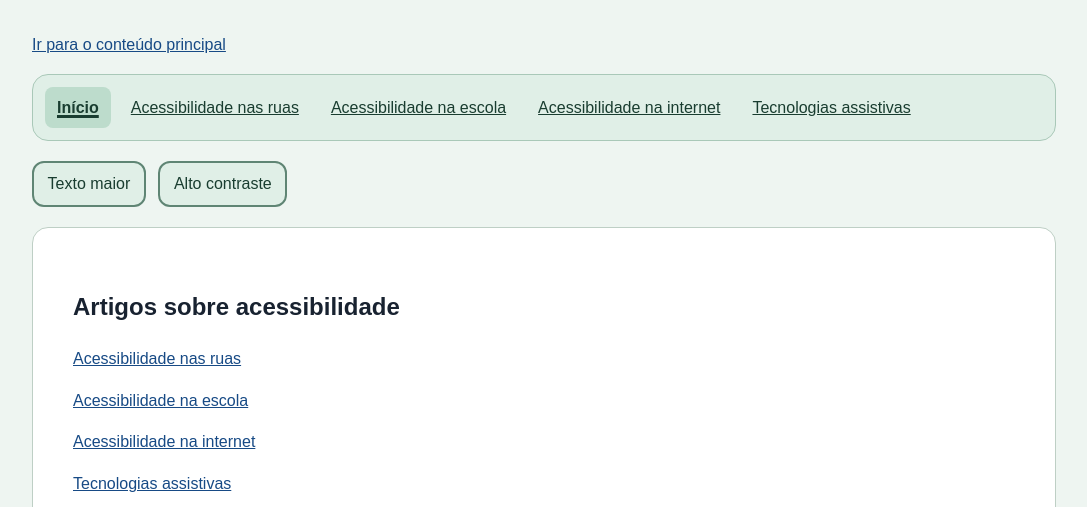
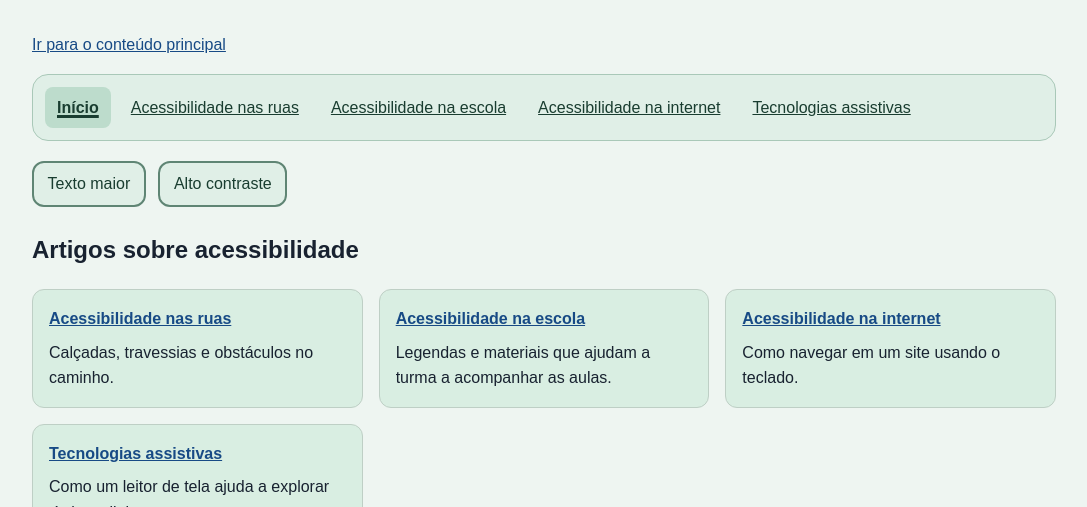
Before and after one commit to eviemonique/Acessibilidade_A_Luz_do_Dia, a plain HTML site: page acessibilidade_a_luzdodia/index.html in a window 1280 px wide. Shown: the top 507 px of the page, without its empty margins (96-1183 px from the left). Drawn offline with Linux system fonts and the light colour scheme.

Commit message:
Atualiza a página inicial

```diff
--- a/acessibilidade_a_luzdodia/index.html
+++ b/acessibilidade_a_luzdodia/index.html
@@ -32,12 +32,26 @@
 </button>
 
 <!-- Conteúdo principal -->
-    <main id="conteudo" tabindex="-1">
     <h2>Artigos sobre acessibilidade</h2>
-<p><a href="ruas.html">Acessibilidade nas ruas</a></p>
-<p><a href="escola.html">Acessibilidade na escola</a></p>
-<p><a href="internet.html">Acessibilidade na internet</a></p>
-<p><a href="tecnologias.html">Tecnologias assistivas</a></p>
+
+<ul class="lista-artigos">
+  <li>
+    <a href="ruas.html">Acessibilidade nas ruas</a>
+    <p>Calçadas, travessias e obstáculos no caminho.</p>
+  </li>
+  <li>
+    <a href="escola.html">Acessibilidade na escola</a>
+    <p>Legendas e materiais que ajudam a turma a acompanhar as aulas.</p>
+  </li>
+  <li>
+    <a href="internet.html">Acessibilidade na internet</a>
+    <p>Como navegar em um site usando o teclado.</p>
+  </li>
+  <li>
+    <a href="tecnologias.html">Tecnologias assistivas</a>
+    <p>Como um leitor de tela ajuda a explorar títulos e links.</p>
+  </li>
+</ul>
 
   <h1>Acessibilidade no Dia a Dia</h1>
 
```
